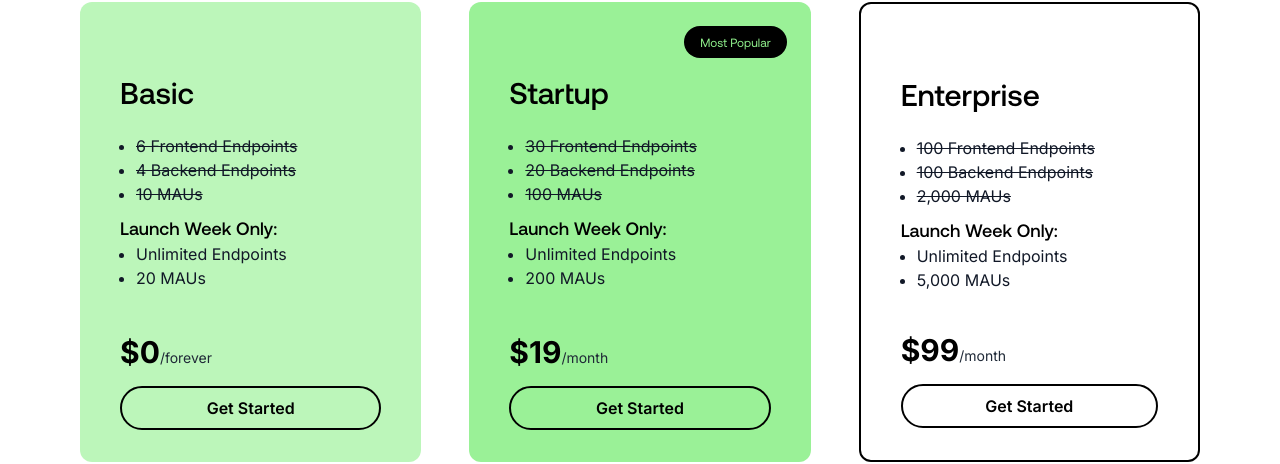
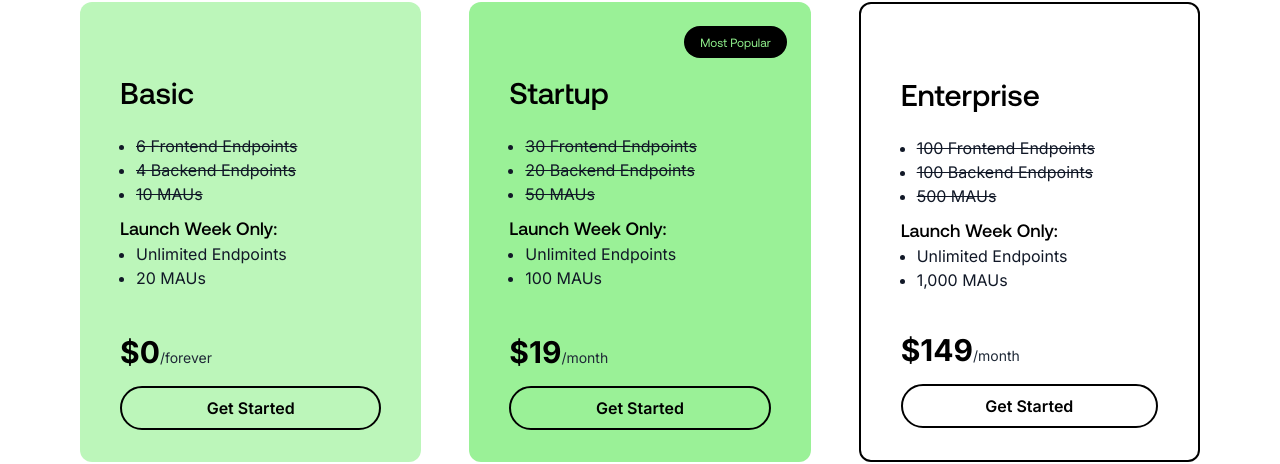
Before and after one commit to TheWiseGhost/Limeblock, a Next.js app: page / in a window 1280 px wide. Shown: the part 3742-4206 px from the top of the page. Built offline with nearby package versions, Linux system fonts and the light colour scheme; no server answers.

Commit message:
New pricing

```diff
--- a/src/components/docs/ManagingPlans.jsx
+++ b/src/components/docs/ManagingPlans.jsx
@@ -37,7 +37,7 @@ const ManagingPlans = () => {
                 </h3>
                 <p className="text-gray-700">
                   The <strong>Basic Plan</strong> allows for up to{" "}
-                  <span className="font-semibold text-gray-900">10 MAUs</span>.
+                  <span className="font-semibold text-gray-900">20 MAUs</span>.
                   This plan is ideal for small projects or testing purposes.
                 </p>
               </div>
@@ -48,7 +48,7 @@ const ManagingPlans = () => {
                 </h3>
                 <p className="text-gray-700">
                   The <strong>Startup Plan</strong> increases your limit to{" "}
-                  <span className="font-semibold text-gray-900">200 MAUs</span>.
+                  <span className="font-semibold text-gray-900">100 MAUs</span>.
                   This plan is perfect for growing businesses with moderate
                   traffic.
                 </p>
@@ -62,7 +62,7 @@ const ManagingPlans = () => {
                   The <strong>Enterprise Plan</strong> provides a generous limit
                   of{" "}
                   <span className="font-semibold text-gray-900">
-                    5,000 MAUs
+                    1,000 MAUs
                   </span>
                   . This plan is designed for large-scale applications with high
                   user engagement.
--- a/src/components/landing/Pricing.jsx
+++ b/src/components/landing/Pricing.jsx
@@ -106,7 +106,7 @@ const Pricing = () => {
                 <span className="line-through">20 Backend Endpoints</span>
               </li>
               <li>
-                <span className="line-through">100 MAUs</span>
+                <span className="line-through">50 MAUs</span>
               </li>
             </ul>
             <span className="font-aeonik text-lg font-medium mt-4">
@@ -114,7 +114,7 @@ const Pricing = () => {
             </span>{" "}
             <ul className="text-gray-900 text-base mb-2 ml-4 list-disc">
               <li>Unlimited Endpoints</li>
-              <li>200 MAUs</li>
+              <li>100 MAUs</li>
             </ul>
           </div>
           <div className="mb-4">
@@ -143,7 +143,7 @@ const Pricing = () => {
                 <span className="line-through">100 Backend Endpoints</span>
               </li>
               <li>
-                <span className="line-through">2,000 MAUs</span>
+                <span className="line-through">500 MAUs</span>
               </li>
             </ul>
             <span className="font-aeonik text-lg font-medium mt-4">
@@ -151,11 +151,11 @@ const Pricing = () => {
             </span>{" "}
             <ul className="text-gray-900 text-base mb-2 ml-4 list-disc">
               <li>Unlimited Endpoints</li>
-              <li>5,000 MAUs</li>
+              <li>1,000 MAUs</li>
             </ul>
           </div>
           <div className="mb-4">
-            <span className="text-3xl font-bold">$99</span>
+            <span className="text-3xl font-bold">$149</span>
             <span className="text-gray-800 text-sm">/month</span>
           </div>
           <button
```
